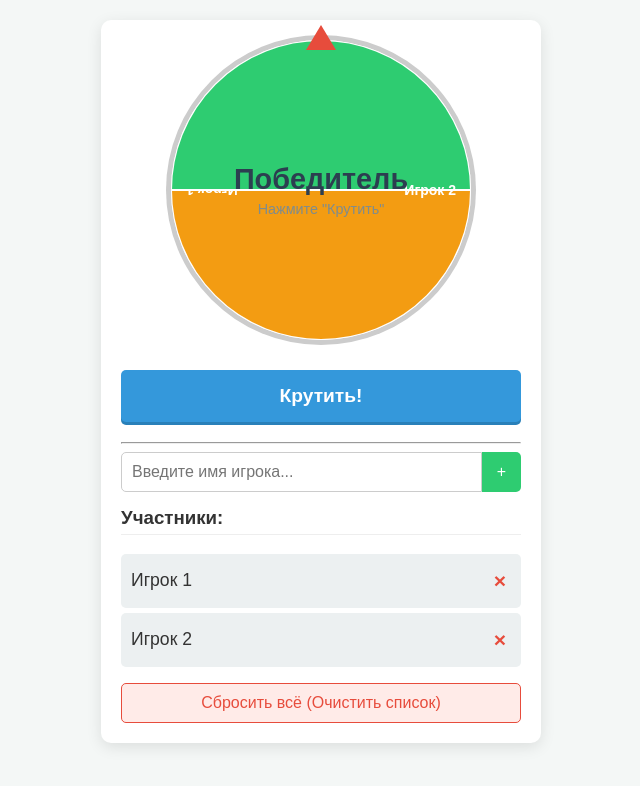
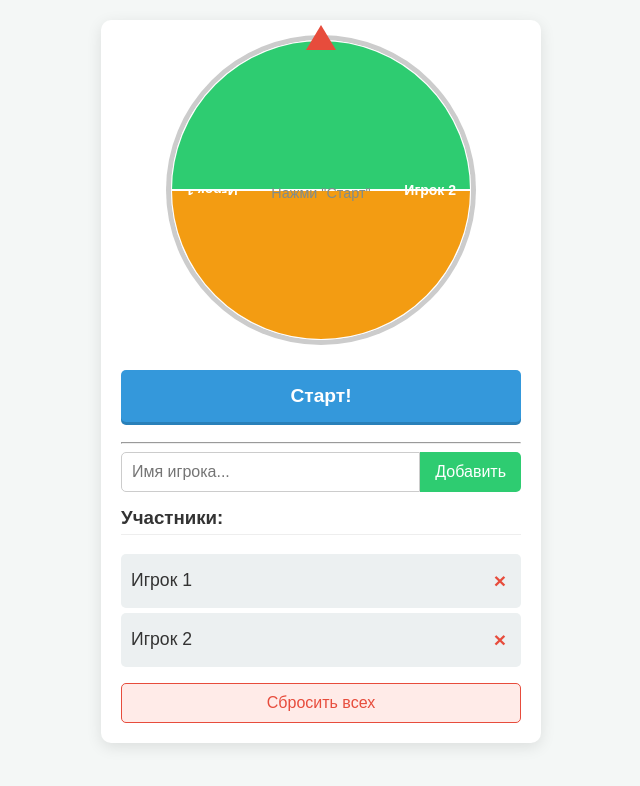
Before and after one commit to 89951791494b-design/Rondomiser-game, a plain HTML site: page index.html in a window 1280 px wide. Shown: the whole page, without its empty margins (319-959 px from the left). Drawn offline with Linux system fonts and the light colour scheme.

Commit message:
Update titles and button texts in index.html

```diff
--- a/index.html
+++ b/index.html
@@ -3,7 +3,7 @@
 <head>
     <meta charset="UTF-8">
     <meta name="viewport" content="width=device-width, initial-scale=1.0">
-    <title>Рандомайзер Игроков</title>
+    <title>Рандомайзер Игроков v2</title>
     <link rel="stylesheet" href="styles.css">
 </head>
 <body>
@@ -15,25 +15,25 @@
             <canvas id="wheelCanvas" width="300" height="300"></canvas>
 
             <div id="resultDisplay" class="result-display">
-                <span id="winnerName">Победитель</span>
-                <span id="winnerTitle">Нажмите "Крутить"</span>
+                <span id="winnerTitle">Нажми "Старт"</span>
+                <span id="winnerInfo"></span>
             </div>
         </div>
 
-        <button id="spinButton" class="spin-button">Крутить!</button>
+        <button id="spinButton" class="spin-button">Старт!</button>
 
         <hr>
 
         <div class="controls-section">
-            <input type="text" id="playerInput" placeholder="Введите имя игрока...">
-            <button id="addButton" class="add-button">+</button>
+            <input type="text" id="playerInput" placeholder="Имя игрока...">
+            <button id="addButton" class="add-button">Добавить</button>
         </div>
 
         <h3 class="player-list-title">Участники:</h3>
         <ul id="playerList" class="player-list">
             </ul>
 
-        <button id="resetButton" class="reset-button">Сбросить всё (Очистить список)</button>
+        <button id="resetButton" class="reset-button">Сбросить всех</button>
 
     </div>
 
```
